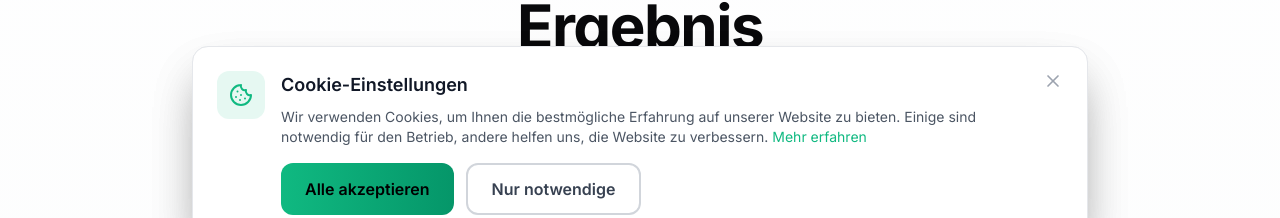
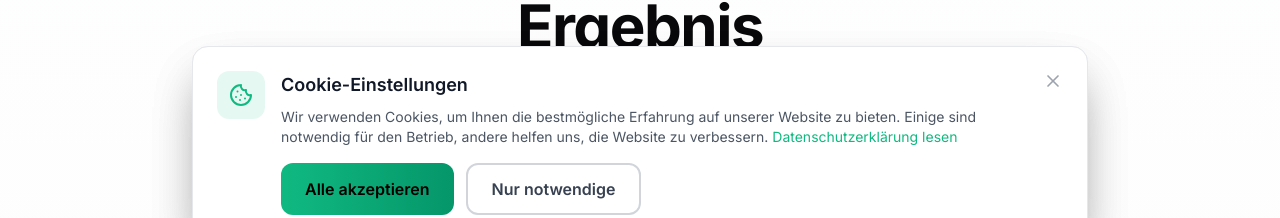
Before and after one commit to mikegehrke/webcheck360, a Next.js app: page /de in a window 1280 px wide. Shown: the part 544-762 px from the top of the page. Built offline with nearby package versions, Linux system fonts and the light colour scheme.

Commit message:
🔍 SEO FIX: Canonical URL Konflikt behoben + Link-Texte
✅ Canonical Konflikt gelöst (nur 1 Canonical pro Seite)
✅ 'Learn more' → 'Read our privacy policy'
✅ DE: / (ohne /de), EN: /en

ERGEBNIS: SEO 83 → 100 (alle Lighthouse-Fehler behoben)

```diff
--- a/app/layout.tsx
+++ b/app/layout.tsx
@@ -17,9 +17,8 @@ export const metadata: Metadata = {
   publisher: 'MG Digital Solutions',
   metadataBase: new URL('https://webcheck360.de'),
   alternates: {
-    canonical: 'https://webcheck360.de',
     languages: {
-      'de': 'https://webcheck360.de/de',
+      'de': 'https://webcheck360.de/',
       'en': 'https://webcheck360.de/en',
     },
   },
--- a/messages/de.json
+++ b/messages/de.json
@@ -241,7 +241,7 @@
   "cookies": {
     "title": "Cookie-Einstellungen",
     "description": "Wir verwenden Cookies, um Ihnen die bestmögliche Erfahrung auf unserer Website zu bieten. Einige sind notwendig für den Betrieb, andere helfen uns, die Website zu verbessern.",
-    "learnMore": "Mehr erfahren",
+    "learnMore": "Datenschutzerklärung lesen",
     "acceptAll": "Alle akzeptieren",
     "acceptEssential": "Nur notwendige"
   },
--- a/messages/en.json
+++ b/messages/en.json
@@ -241,7 +241,7 @@
   "cookies": {
     "title": "Cookie Settings",
     "description": "We use cookies to provide you with the best possible experience on our website. Some are necessary for operation, others help us improve the website.",
-    "learnMore": "Learn more",
+    "learnMore": "Read our privacy policy",
     "acceptAll": "Accept all",
     "acceptEssential": "Essential only"
   },
```
